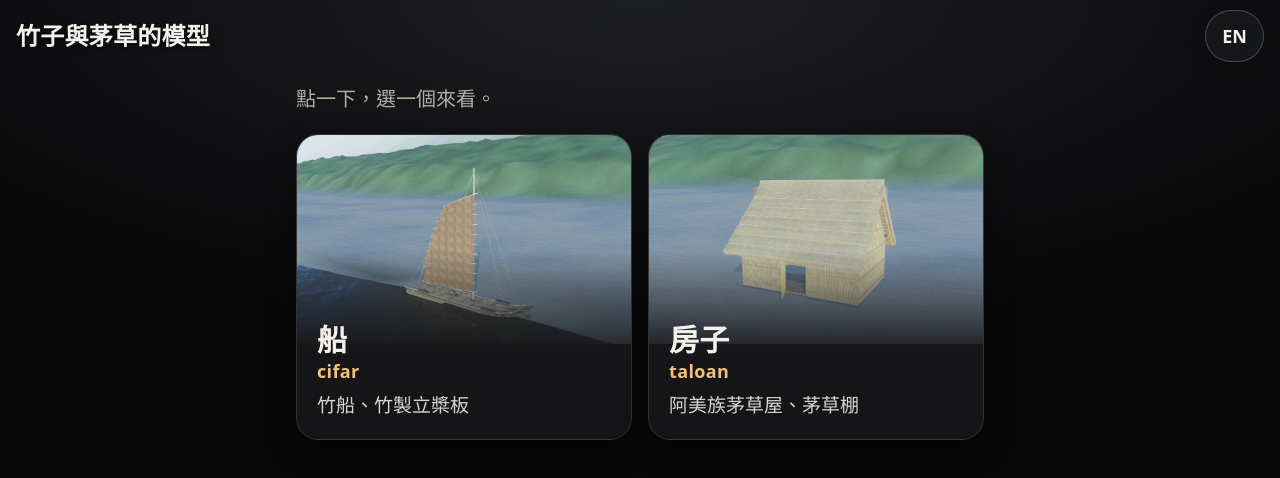
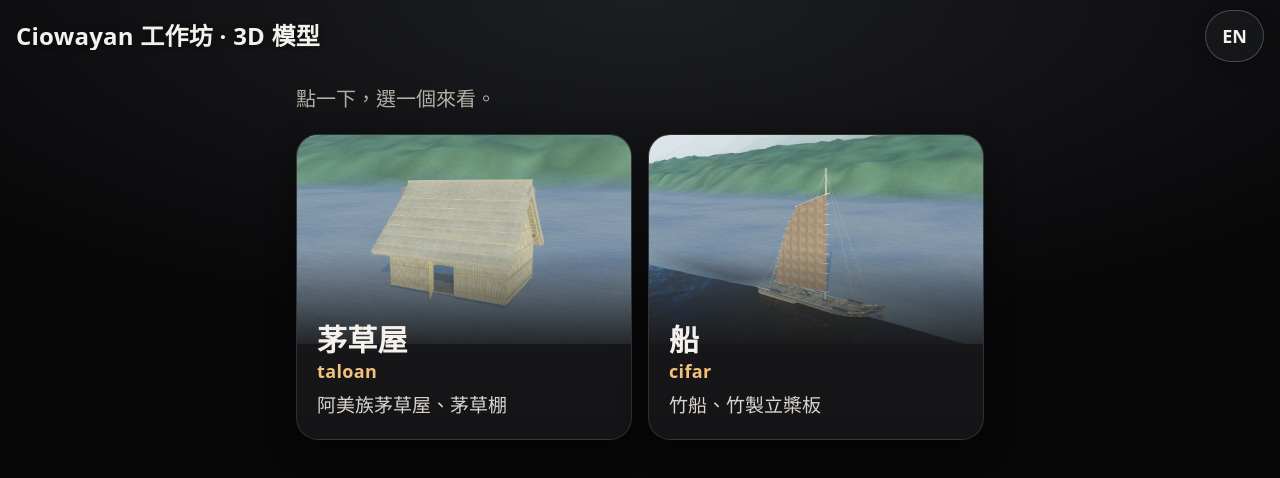
Before and after one commit to BenAXiong/bamboo-sup, a website built with Vite: page simulator/models/index.html in a window 1280 px wide. Built offline with nearby package versions, Linux system fonts and the light colour scheme; files whose address does not match are found by name.

Commit message:
Models site: Ciowayan 工作坊 title, 茅草屋 first, no category lead line
Co-Authored-By: Claude Opus 5.5 <noreply@anthropic.com>
Claude-Session: https://claude.ai/code/session_01CKKBcZmT7iTuzuxn6KV1Rb

```diff
--- a/simulator/models/content/site.json
+++ b/simulator/models/content/site.json
@@ -10,8 +10,8 @@
       "amis": "cifar"
     },
     "houses": {
-      "zh": "房子",
-      "en": "Houses",
+      "zh": "茅草屋",
+      "en": "Thatched houses",
       "amis": "taloan"
     }
   }
--- a/simulator/models/index.html
+++ b/simulator/models/index.html
@@ -6,7 +6,7 @@
     <meta name="theme-color" content="#070708" />
     <meta name="apple-mobile-web-app-capable" content="yes" />
     <link rel="icon" href="./icon.svg" type="image/svg+xml" />
-    <title>竹子與茅草的模型</title>
+    <title>Ciowayan 工作坊 · 3D 模型</title>
     <style>
       /* Phone first, for elderly visitors: big type, big targets, few choices, nothing hidden.
          Dark and quiet so the models carry the colour; high contrast everywhere (text >= 7:1). */
@@ -32,7 +32,8 @@
         padding: calc(env(safe-area-inset-top, 0px) + 10px) var(--pad) 10px; pointer-events: none; }
       header > * { pointer-events: auto; }
       header h1 { flex: 1; margin: 0; font-size: 24px; font-weight: 800; line-height: 1.2; letter-spacing: 0.01em; min-width: 0;
-        overflow: hidden; text-overflow: ellipsis; white-space: nowrap; pointer-events: none; text-shadow: 0 1px 12px rgba(0,0,0,0.6); }
+        overflow: hidden; display: -webkit-box; -webkit-box-orient: vertical; -webkit-line-clamp: 2; line-clamp: 2;
+        pointer-events: none; text-shadow: 0 1px 12px rgba(0,0,0,0.6); }
       .round { height: 52px; min-width: 52px; padding: 0 16px; border-radius: 26px; border: 1px solid var(--line-2); background: var(--glass-btn);
         -webkit-backdrop-filter: blur(14px); backdrop-filter: blur(14px);
         font-size: 18px; font-weight: 700; display: inline-flex; align-items: center; justify-content: center; gap: 6px; box-shadow: 0 4px 18px rgba(0,0,0,0.35); }
--- a/simulator/models/main.ts
+++ b/simulator/models/main.ts
@@ -37,9 +37,9 @@ const $ = <T extends HTMLElement = HTMLElement>(id: string) => document.getEleme
 // ---------------------------------------------------------------- words
 const WORDS = {
   zh: {
-    home: "竹子與茅草的模型", homeLead: "點一下，選一個來看。",
+    home: "Ciowayan 工作坊 · 3D 模型", homeLead: "點一下，選一個來看。",
     boats: "船", houses: "房子", boatsSub: "竹船、竹製立槳板", housesSub: "阿美族茅草屋、茅草棚",
-    catLead: "點一下，打開模型。", back: "返回",
+    back: "返回",
     apart: "拆開", together: "組合", spin: "轉一轉", reset: "回到原位",
     bg: "背景", loading: "載入中…", tip: "點一下零件，看名字和大小",
     scenes: { studio: "無背景", shore: "海邊", sea: "海上" }, wip: "製作中", wipNote: "這個模型還在設計中，完成後就可以看了。", ok: "好",
@@ -47,9 +47,9 @@ const WORDS = {
     about: "約", long: "長", thick: "粗", m: "公尺", cm: "公分",
   },
   en: {
-    home: "Bamboo and thatch models", homeLead: "Tap one to look at it.",
+    home: "Ciowayan workshop · 3D models", homeLead: "Tap one to look at it.",
     boats: "Boats", houses: "Houses", boatsSub: "Bamboo boat, bamboo paddleboard", housesSub: "Amis thatched house, shelter",
-    catLead: "Tap to open a model.", back: "Back",
+    back: "Back",
     apart: "Take apart", together: "Put together", spin: "Turn", reset: "Start view",
     bg: "Scenery", loading: "Loading…", tip: "Tap a part to see its name and size",
     scenes: { studio: "No scenery", shore: "Shore", sea: "At sea" }, wip: "In progress", wipNote: "This model is still being designed. You can look at it once it is ready.", ok: "OK",
@@ -94,18 +94,18 @@ function renderHome(): void {
   const w = W();
   const b = CATS.boats;
   const h = CATS.houses;
-  $("title").textContent = w.home;
+  // Keep each half whole on a narrow phone: wrap only at the middle dot.
+  $("title").innerHTML = w.home.split(" · ").map((part) => `<span style="white-space:nowrap">${esc(part)}</span>`).join(" · ");
   $("page").innerHTML = `<p class="lead">${w.homeLead}</p><div class="cards two">
+    ${card("#/houses", thumb("amis-house"), h[lang], secondName(h), w.housesSub, h.amis)}
     ${card("#/boats", thumb("palafang"), b[lang], secondName(b), w.boatsSub, b.amis)}
-    ${card("#/houses", thumb("amis-house"), h[lang], secondName(h), w.housesSub, h.amis)}
   </div>`;
 }
 
 function renderCat(cat: "boats" | "houses"): void {
-  const w = W();
   $("title").textContent = CATS[cat][lang];
   const list = MODELS.filter((m) => m.cat === cat);
-  $("page").innerHTML = `<p class="lead">${w.catLead}</p><div class="cards">
+  $("page").innerHTML = `<div class="cards">
     ${list.map((m) => card(`#/m/${m.id}`, thumb(m.id), m[lang], secondName(m), lang === "zh" ? m.sub_zh : m.sub_en, m.amis, !m.ready)).join("")}
   </div>`;
 }
```
